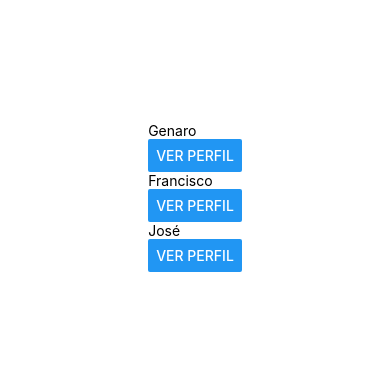
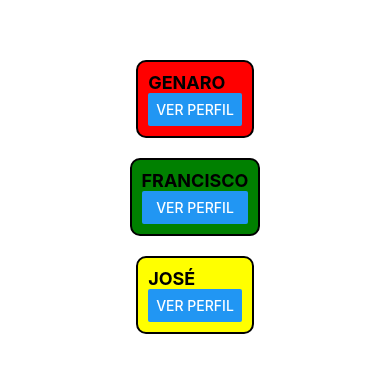
Before and after one commit to EleazarGenaro/DAM222, a React Native app in the folder App2/: screen / in a window 390 px wide. Shown: the part 225-598 px from the top of the page. Built offline with nearby package versions, Linux system fonts and the light colour scheme.

Commit message:
aprendimos a usar el stylesheet

```diff
--- a/App2/App.js
+++ b/App2/App.js
@@ -9,9 +9,9 @@ export default function App() {
 
     <View style={styles.container}>
 
-      <Perfil nombre="Genaro" carrera="Sistemas Computacionales" materia="Programación para Dispositivos Móviles" cuatrimestre="4"/>
-      <Perfil nombre="Francisco" carrera="Sistemas Computacionales" materia="Programación para Dispositivos Móviles" cuatrimestre="4"/>
-      <Perfil nombre="José" carrera="Sistemas Computacionales" materia="Programación para Dispositivos Móviles" cuatrimestre="4"/>
+      <Perfil style={styles.tajeta1} nombre="Genaro" carrera="Sistemas Computacionales" materia="Programación para Dispositivos Móviles" cuatrimestre="4"/>
+      <Perfil style={styles.tajeta2} nombre="Francisco" carrera="Sistemas Computacionales" materia="Programación para Dispositivos Móviles" cuatrimestre="4"/>
+      <Perfil style={styles.tajeta3} nombre="José" carrera="Sistemas Computacionales" materia="Programación para Dispositivos Móviles" cuatrimestre="4"/>
 
       <StatusBar style="auto" />
 
@@ -27,4 +27,9 @@ const styles = StyleSheet.create({
     alignItems: 'center',
     justifyContent: 'center',
   },
+
+  tajeta1:{backgroundColor: 'red'},
+  tajeta2:{backgroundColor: 'green'},
+  tajeta3:{backgroundColor: 'yellow'},
+
 });
--- a/App2/components/Perfil.js
+++ b/App2/components/Perfil.js
@@ -1,20 +1,54 @@
-import { Text, View, Button } from 'react-native';
+
+import { Text, View, Button, StyleSheet } from 'react-native';
 import { useState } from 'react';
 
-export const Perfil=({nombre, carrera, materia, cuatrimestre})=> {
-        const[mostrar, setMostrar]= useState(false);
-    return(
-        <View>
-        <Text>{nombre}</Text>
+export const Perfil = ({ nombre, carrera, materia, cuatrimestre, style }) => {
+    const [mostrar, setMostrar] = useState(false);
 
-        {mostrar &&
-        <>
-        <Text>{carrera}</Text>
-        <Text>{materia}</Text>
-        <Text>{cuatrimestre}</Text>
-        </>
-        }
-        <Button title="Ver Perfil" onPress={() => setMostrar(!mostrar)} />
+    return (
+        <View style={[estilos.tarjeta,style]}>
+            <Text style={estilos.nombre}>{nombre}</Text>
+
+            {mostrar &&
+                <>
+                    <Text style={estilos.carrera}>{carrera}</Text>
+                    <Text style={estilos.otroTexto}>{materia}</Text>
+                    <Text style={estilos.otroTexto}>{cuatrimestre}</Text>
+                </>
+            }
+
+            <Button
+                title="Ver Perfil"
+                onPress={() => setMostrar(!mostrar)}
+            />
         </View>
-    )
-}
+    );
+};
+
+const estilos = StyleSheet.create({
+    nombre: {
+        fontSize: 18,
+        fontWeight: '700',
+        textTransform: 'uppercase',
+    },
+
+    carrera: {
+        fontSize: 16,
+        color: 'purple',
+        fontFamily: 'Roboto',
+    },
+
+    otroTexto: {
+        fontSize: 14,
+        fontFamily: 'Courier',
+        fontStyle: 'italic',
+    },
+
+    tarjeta:{
+        borderWidth: 2,
+        borderRadius: 10,
+        padding: 10,
+        margin: 10,
+    },
+
+});
```
